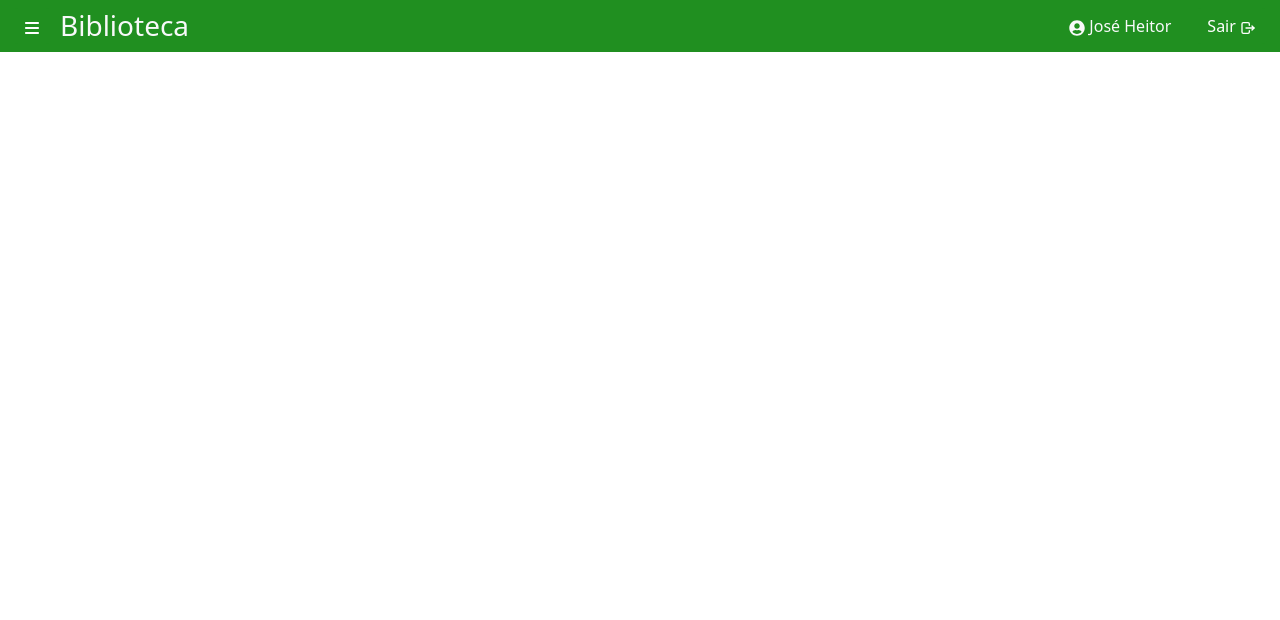
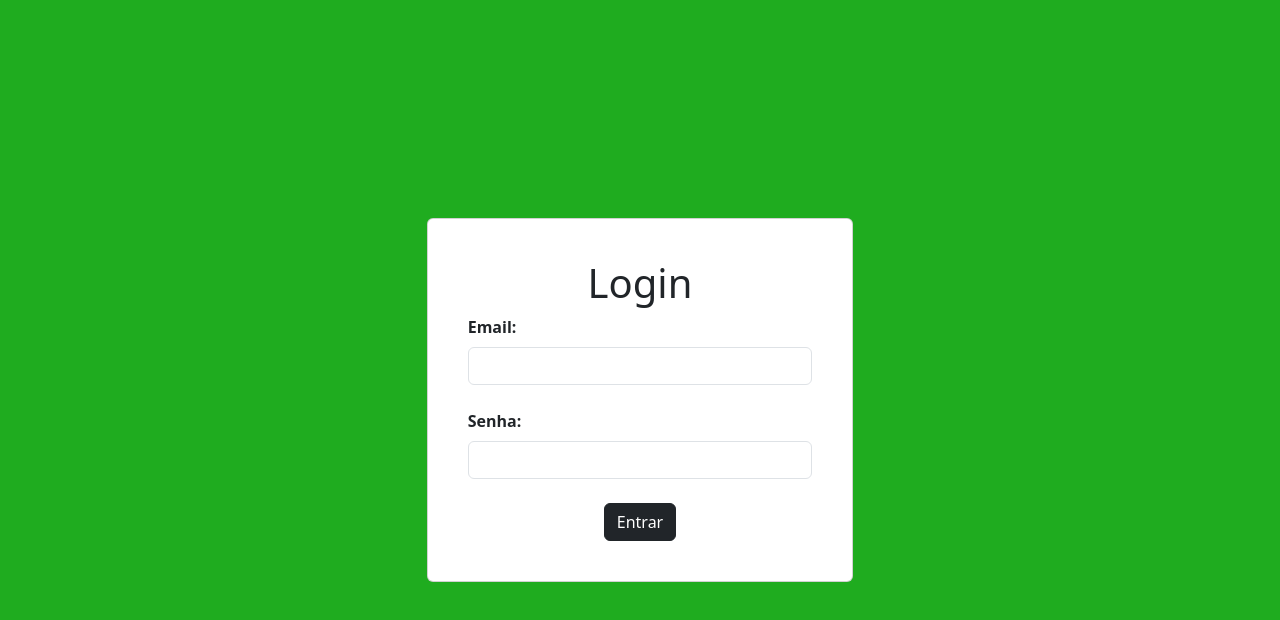
Before and after one commit to JoseHeitorPontes/Library-Client, a React (Vite) app: page / in a window 1280 px wide. Shown: the top 620 px of the page. Built offline with nearby package versions, Linux system fonts and the light colour scheme.

Commit message:
feat: create page login and auth context

```diff
--- a/package.json
+++ b/package.json
@@ -10,13 +10,16 @@
     "preview": "vite preview"
   },
   "dependencies": {
+    "axios": "^1.6.7",
     "bootstrap": "^5.3.2",
+    "formik": "^2.4.5",
     "react": "^18.2.0",
     "react-bootstrap": "^2.10.1",
     "react-dom": "^18.2.0",
     "react-icons": "^5.0.1",
     "react-router-dom": "^6.22.0",
-    "sass": "^1.71.0"
+    "sass": "^1.71.0",
+    "yup": "^1.3.3"
   },
   "devDependencies": {
     "@types/react": "^18.2.55",
--- /dev/null
+++ b/src/@types/user.ts
@@ -0,0 +1,6 @@
+type User = {
+    id: number;
+    name: string;
+    email: string;
+    password: string;
+};
--- a/src/App.scss
+++ b/src/App.scss
@@ -1,5 +1,9 @@
 :root {
-    --green: rgb(32, 143, 32);
+    --green: rgb(31, 172, 31);
+}
+
+.h-vh-full {
+    height: 100vh;
 }
 
 .text-green {
@@ -12,6 +16,7 @@
 
 .btn-green {
     border: 0 !important;
+    background-color: var(--green) !important;
 
     &:hover {
         filter: brightness(85%);
--- a/src/App.tsx
+++ b/src/App.tsx
@@ -1,6 +1,9 @@
-import { BrowserRouter, Route, Routes } from 'react-router-dom';
+import { BrowserRouter, Outlet, Route, Routes } from 'react-router-dom';
+
+import { AuthProvider } from './contexts/AuthContext';
 import { Dashboard } from './pages/Dashboard';
 import { Sidebar } from './components/Sidebar';
+import { Login } from './pages/Login';
 
 import './App.scss';
 
@@ -8,10 +11,18 @@ function App() {
   return (
     <>
       <BrowserRouter>
-        <Sidebar />
+        <Routes>
+          <Route path="/" element={<Login />} />
 
-        <Routes>
-          <Route path="/" element={<Dashboard />} />
+          <Route element={
+              <AuthProvider>
+                <Sidebar />
+
+                <Outlet />
+              </AuthProvider>
+          }>
+            <Route path="/dashboard" element={<Dashboard />} />
+          </Route>
         </Routes>
       </BrowserRouter>
     </>
--- a/src/components/Sidebar/index.tsx
+++ b/src/components/Sidebar/index.tsx
@@ -15,8 +15,11 @@ import { FaBook } from "react-icons/fa6";
 import { SiBookstack } from "react-icons/si";
 import { FaBookReader } from "react-icons/fa";
 
+import { useAuth } from "../../hooks/useAuth";
+
 export function Sidebar()
 {
+    const { currentUser } = useAuth();
     const [showSideBar, setShowSideBar] = useState(false);
     const handleCloseSideBar = () => setShowSideBar(false);
 
@@ -25,7 +28,7 @@ export function Sidebar()
             <Navbar expand="lg" className="bg-green">
                 <Container fluid>
                     <div className="d-flex align-items-center gap-2">
-                        <Button className="bg-green btn-green" onClick={() => setShowSideBar(true)}>
+                        <Button className="btn-green" onClick={() => setShowSideBar(true)}>
                             <FaBars />
                         </Button>
 
@@ -34,10 +37,10 @@ export function Sidebar()
 
                     <div className="d-flex align-items-center justify-content-between gap-4">
                         <span className="text-light">
-                            <FaUserCircle /> José Heitor
+                            <FaUserCircle /> {currentUser.name}
                         </span>
 
-                        <Button className="bg-green btn-green">
+                        <Button className="btn-green">
                             Sair <TbLogout />
                         </Button>
                     </div>
--- /dev/null
+++ b/src/contexts/AuthContext.tsx
@@ -0,0 +1,40 @@
+import { ReactNode, createContext, useEffect, useState } from "react";
+import { api } from "../services/api";
+
+type AuthContextProps = {
+    currentUser: User;
+    setCurrentUser: (user: User) => void;
+};
+
+type AuthProviderProps = {
+    children: ReactNode;
+};
+
+export const AuthContext = createContext({} as AuthContextProps);
+
+export function AuthProvider({
+    children,
+}: AuthProviderProps)
+{
+    const [currentUser, setCurrentUser] = useState<User>({} as User);
+
+    async function getCurrentUser() {
+        try {
+            const { data} = await api.get("/me");
+
+            setCurrentUser(data);
+        } catch(error) {
+            console.log(error);
+        }
+    }
+
+    useEffect(() => {
+        getCurrentUser();
+    }, []);
+
+    return (
+        <AuthContext.Provider value={{ currentUser, setCurrentUser }}>
+            {children}
+        </AuthContext.Provider>
+    );
+}
--- /dev/null
+++ b/src/hooks/useAuth.ts
@@ -0,0 +1,9 @@
+import { useContext } from "react";
+import { AuthContext } from "../contexts/AuthContext";
+
+export function useAuth()
+{
+    const data = useContext(AuthContext);
+
+    return data;
+}
--- /dev/null
+++ b/src/pages/Login/index.tsx
@@ -0,0 +1,56 @@
+import { useFormik } from "formik";
+
+import Form from "react-bootstrap/Form";
+import Card from "react-bootstrap/Card";
+import Button from "react-bootstrap/Button";
+
+import { initialValuesLogin } from "../../utils/initialValues/login";
+import { loginSchema } from "../../utils/validations/loginSchema";
+import { api } from "../../services/api";
+
+export function Login()
+{
+    const formik = useFormik({
+        initialValues: initialValuesLogin,
+        validationSchema: loginSchema,
+        async onSubmit(values) {
+            try {
+                const { data } =  await api.post("/auth", values);
+
+                localStorage.setItem("token", `Bearer ${data.token}`);
+            } catch(error) {
+                console.log(error);
+            }
+        }
+    });
+
+    return (
+        <div className="h-vh-full d-flex justify-content-center align-items-center bg-green my-0">
+            <Card className="col-4 p-4">
+                <Card.Body>
+                    <Form onSubmit={formik.handleSubmit}>
+                        <h1 className="text-center">Login</h1>
+
+                        <Form.Group className="mb-4">
+                            <Form.Label className="fw-bold">Email:</Form.Label>
+
+                            <Form.Control type="email" {...formik.getFieldProps("email")} />
+                        </Form.Group>
+
+                        <Form.Group className="mb-4">
+                            <Form.Label className="fw-bold">Senha:</Form.Label>
+
+                            <Form.Control type="password" {...formik.getFieldProps("password")} />
+                        </Form.Group>
+
+                        <div className="d-flex justify-content-center">
+                            <Button variant="dark" type="submit">
+                                Entrar
+                            </Button>
+                        </div>
+                    </Form>
+                </Card.Body>
+            </Card>
+        </div>
+    );
+}
--- /dev/null
+++ b/src/services/api.ts
@@ -0,0 +1,10 @@
+import axios from "axios";
+
+const token = localStorage.getItem("token");
+
+export const api = axios.create({
+    baseURL: "http://localhost:8000/api",
+    headers: {
+        Authorization: token,
+    }
+});
--- /dev/null
+++ b/src/utils/initialValues/login.ts
@@ -0,0 +1,5 @@
+export const initialValuesLogin = {
+    email: "",
+    password: "",
+    device_name: "Mozzila",
+};
--- /dev/null
+++ b/src/utils/validations/loginSchema.ts
@@ -0,0 +1,6 @@
+import * as Yup from "yup";
+
+export const loginSchema = Yup.object().shape({
+    email: Yup.string().required("O email é obrigatório.").email("O email deve ser um email válido."),
+    password: Yup.string().required("A senha é obrigatória.").min(8, "A senha deve ter no mínimo 8 caracteres.")
+});
```
Also changed, not shown: 1 other file (tests, documents, lock files or other folders).
